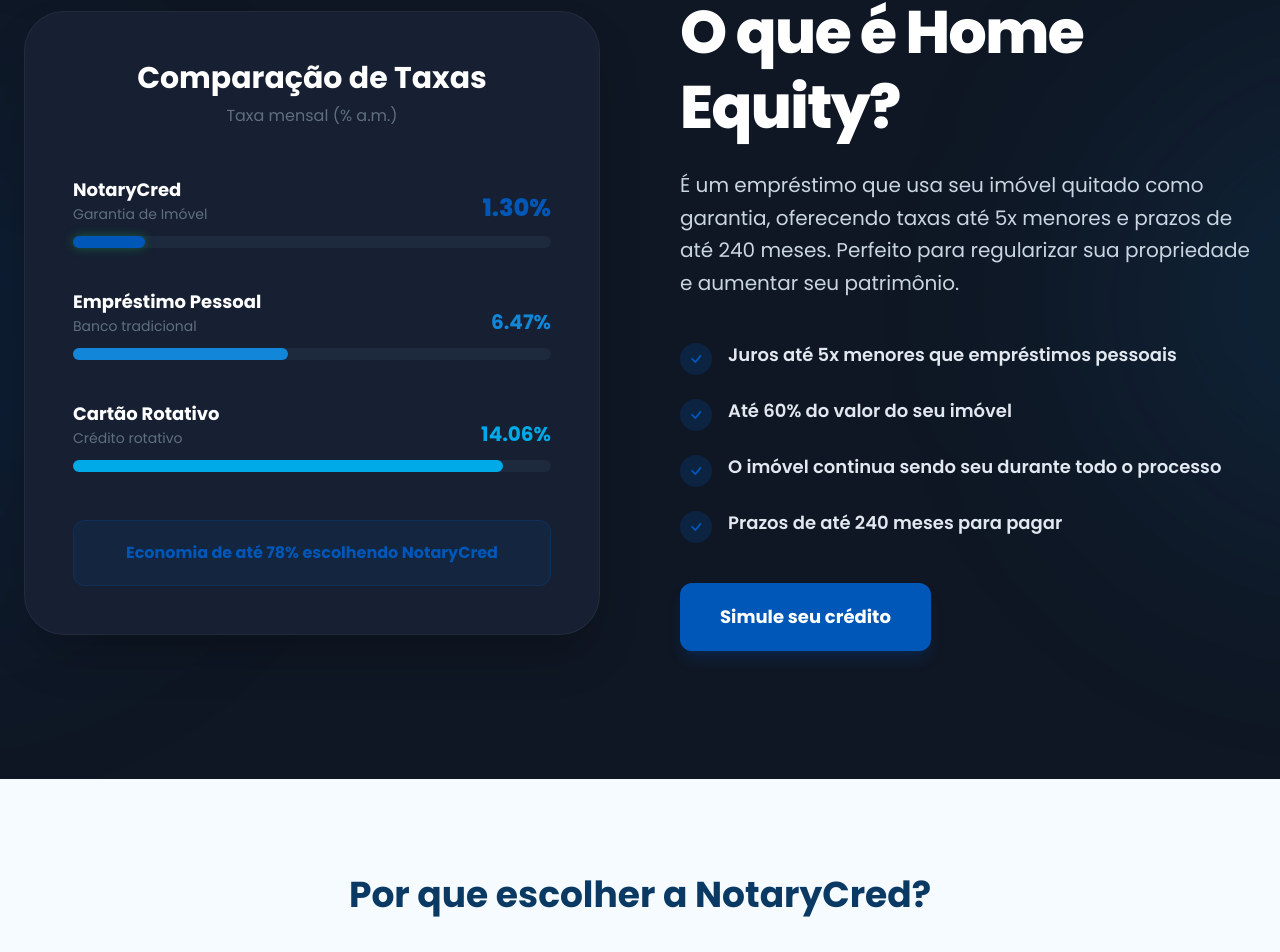
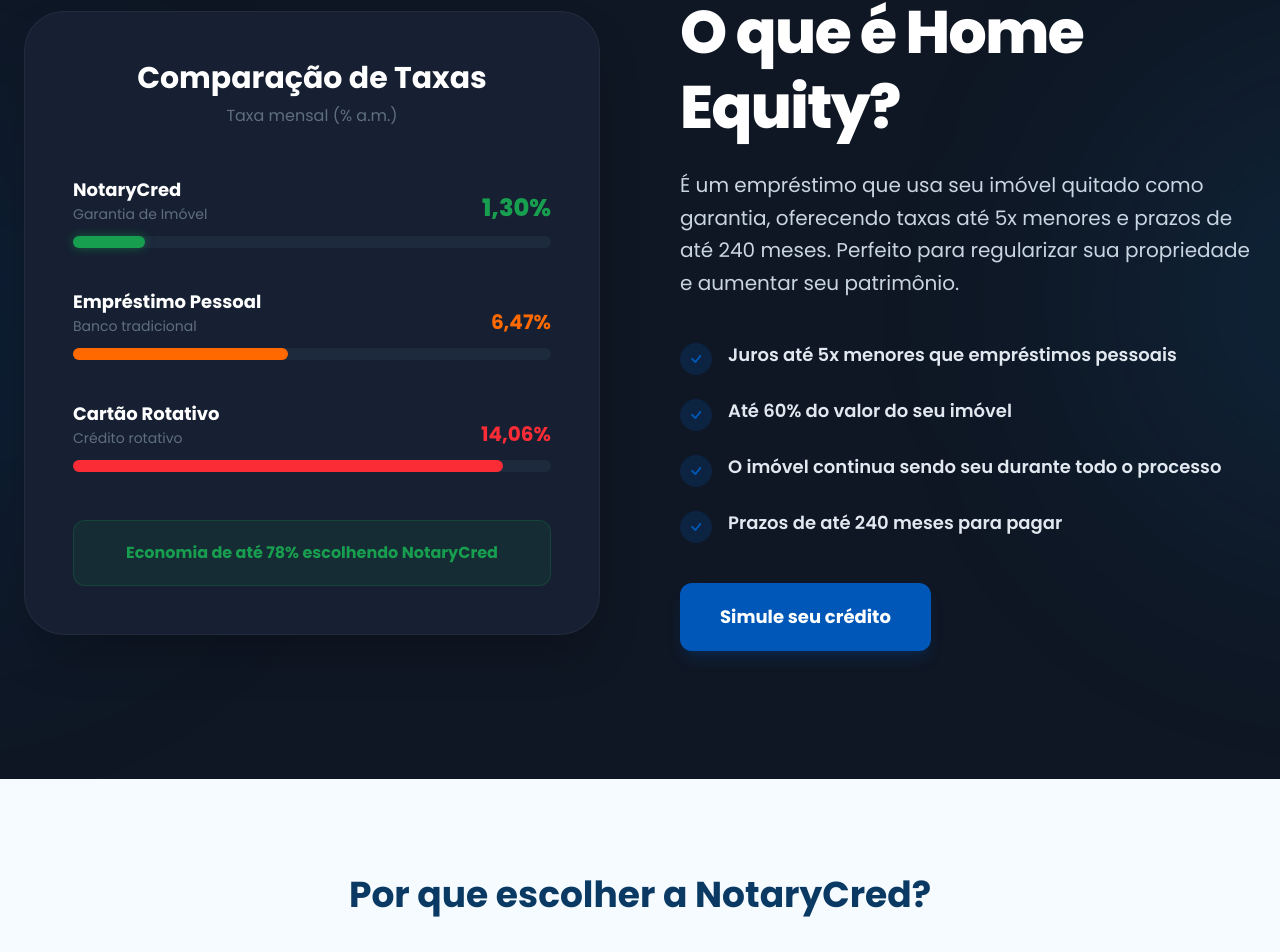
Before and after one commit to joabedev123-alt/notarycred-landing-page, a React (Vite) app: page / in a window 1280 px wide. Shown: the part 5119-6071 px from the top of the page. Built offline with nearby package versions, Linux system fonts and the light colour scheme.

Commit message:
Fix: restore comparison card bar colors and adjust decimals

```diff
--- a/src/App.tsx
+++ b/src/App.tsx
@@ -389,10 +389,10 @@
                       <h4 className="text-lg text-white font-bold">NotaryCred</h4>
                       <p className="text-nc-text-gray text-sm">Garantia de Imóvel</p>
                     </div>
-                    <span className="text-nc-primary-blue font-black text-2xl">1.30%</span>
+                    <span className="text-[#189E4F] font-black text-2xl">1,30%</span>
                   </div>
                   <div className="w-full bg-slate-800 rounded-full h-3">
-                    <div className="bg-nc-primary-blue h-3 rounded-full shadow-[0_0_10px_rgba(24,158,79,0.5)]" style={{ width: '15%' }}></div>
+                    <div className="bg-[#189E4F] h-3 rounded-full shadow-[0_0_10px_rgba(24,158,79,0.5)]" style={{ width: '15%' }}></div>
                   </div>
                 </div>
 
@@ -403,10 +403,10 @@
                       <h4 className="text-lg text-white font-bold">Empréstimo Pessoal</h4>
                       <p className="text-nc-text-gray text-sm">Banco tradicional</p>
                     </div>
-                    <span className="text-nc-tech-blue font-bold text-xl">6.47%</span>
+                    <span className="text-orange-500 font-bold text-xl">6,47%</span>
                   </div>
                   <div className="w-full bg-slate-800 rounded-full h-3">
-                    <div className="bg-nc-tech-blue h-3 rounded-full" style={{ width: '45%' }}></div>
+                    <div className="bg-orange-500 h-3 rounded-full" style={{ width: '45%' }}></div>
                   </div>
                 </div>
 
@@ -417,16 +417,16 @@
                       <h4 className="text-lg text-white font-bold">Cartão Rotativo</h4>
                       <p className="text-nc-text-gray text-sm">Crédito rotativo</p>
                     </div>
-                    <span className="text-nc-cyan-blue font-bold text-xl">14.06%</span>
+                    <span className="text-red-500 font-bold text-xl">14,06%</span>
                   </div>
                   <div className="w-full bg-slate-800 rounded-full h-3">
-                    <div className="bg-nc-cyan-blue h-3 rounded-full" style={{ width: '90%' }}></div>
+                    <div className="bg-red-500 h-3 rounded-full" style={{ width: '90%' }}></div>
                   </div>
                 </div>
               </div>
 
-              <div className="mt-12 bg-nc-primary-blue/10 border border-nc-primary-blue/20 rounded-xl p-5 text-center">
-                <p className="text-nc-primary-blue text-base font-bold">Economia de até 78% escolhendo NotaryCred</p>
+              <div className="mt-12 bg-[#189E4F]/10 border border-[#189E4F]/20 rounded-xl p-5 text-center">
+                <p className="text-[#189E4F] text-base font-bold">Economia de até 78% escolhendo NotaryCred</p>
               </div>
             </div>
           </motion.div>
```
